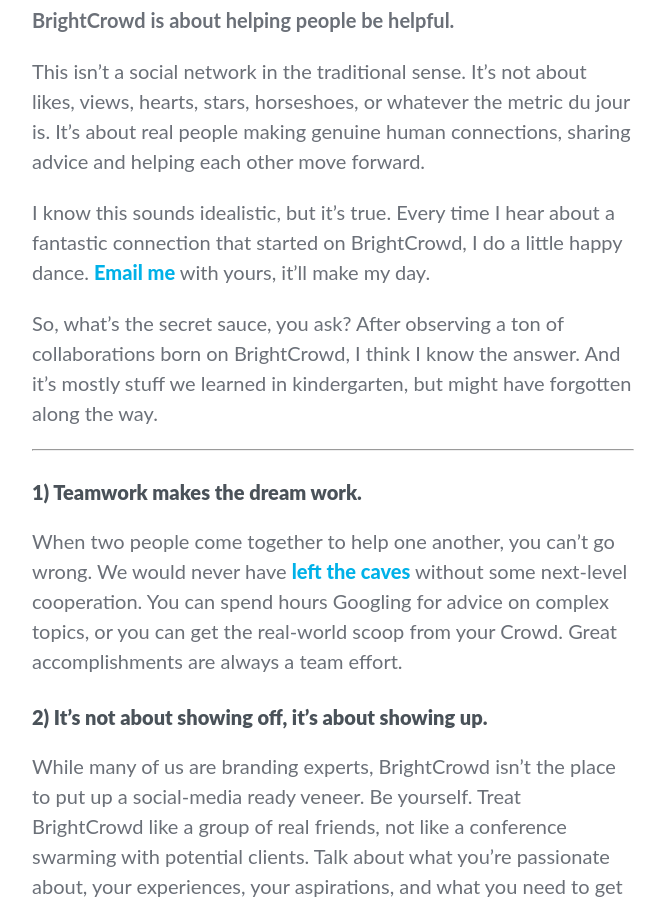
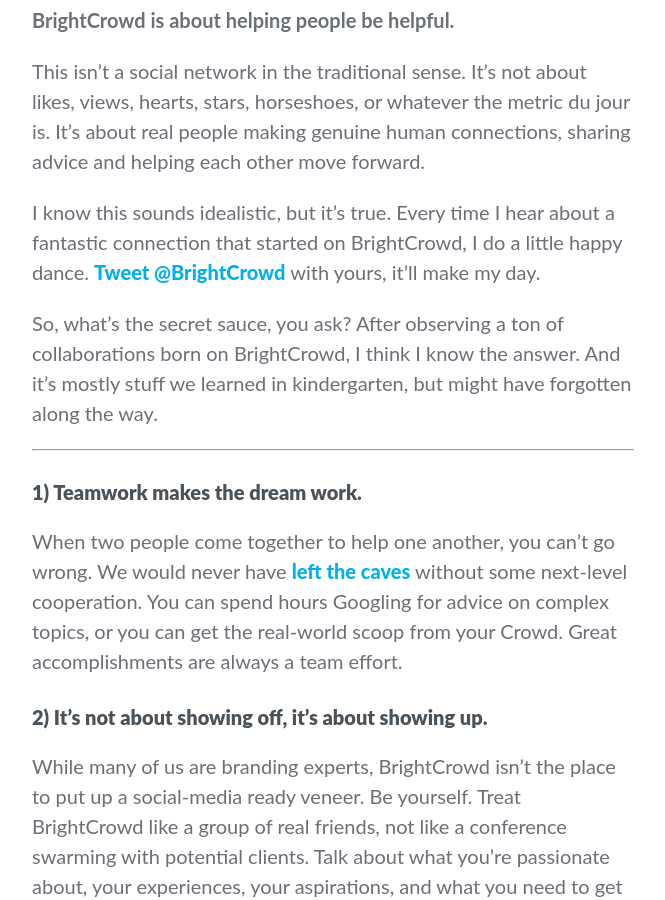
Before and after one commit to BrightCrowd/bc-blog, a Jekyll site: the page built from _posts/2018-01-02-rules-of-engagement.md, in a window 1280 px wide and 900 px high, scrolled down 468 px. Shown: the whole window, without its empty margins (307-972 px from the left). Built offline with Jekyll 4.4.1, drawn with Linux system fonts in a browser that asks for light colours; some web fonts are replaced; comment, search, counter and statistics services are not loaded.

Commit message:
Email > Tweet

```diff
--- a/_posts/2018-01-02-rules-of-engagement.md
+++ b/_posts/2018-01-02-rules-of-engagement.md
@@ -14,7 +14,7 @@
 
 This isn’t a social network in the traditional sense. It’s not about likes, views, hearts, stars, horseshoes, or whatever the metric du jour is.  It’s about real people making genuine human connections, sharing advice and helping each other move forward.
 
-I know this sounds idealistic, but it’s true. Every time I hear about a fantastic connection that started on BrightCrowd, I do a little happy dance. [Email me](mailto:tjduane@brightcrowd.com) with yours, it’ll make my day.
+I know this sounds idealistic, but it’s true. Every time I hear about a fantastic connection that started on BrightCrowd, I do a little happy dance. [Tweet @BrightCrowd][twitter] with yours, it’ll make my day.
 
 So, what’s the secret sauce, you ask?  After observing a ton of collaborations born on BrightCrowd, I think I know the answer. And it’s mostly stuff we learned in kindergarten, but might have forgotten along the way.
 
```
Also changed, not shown: other parts of _posts/2018-01-02-rules-of-engagement.md (+1 -1 lines).
